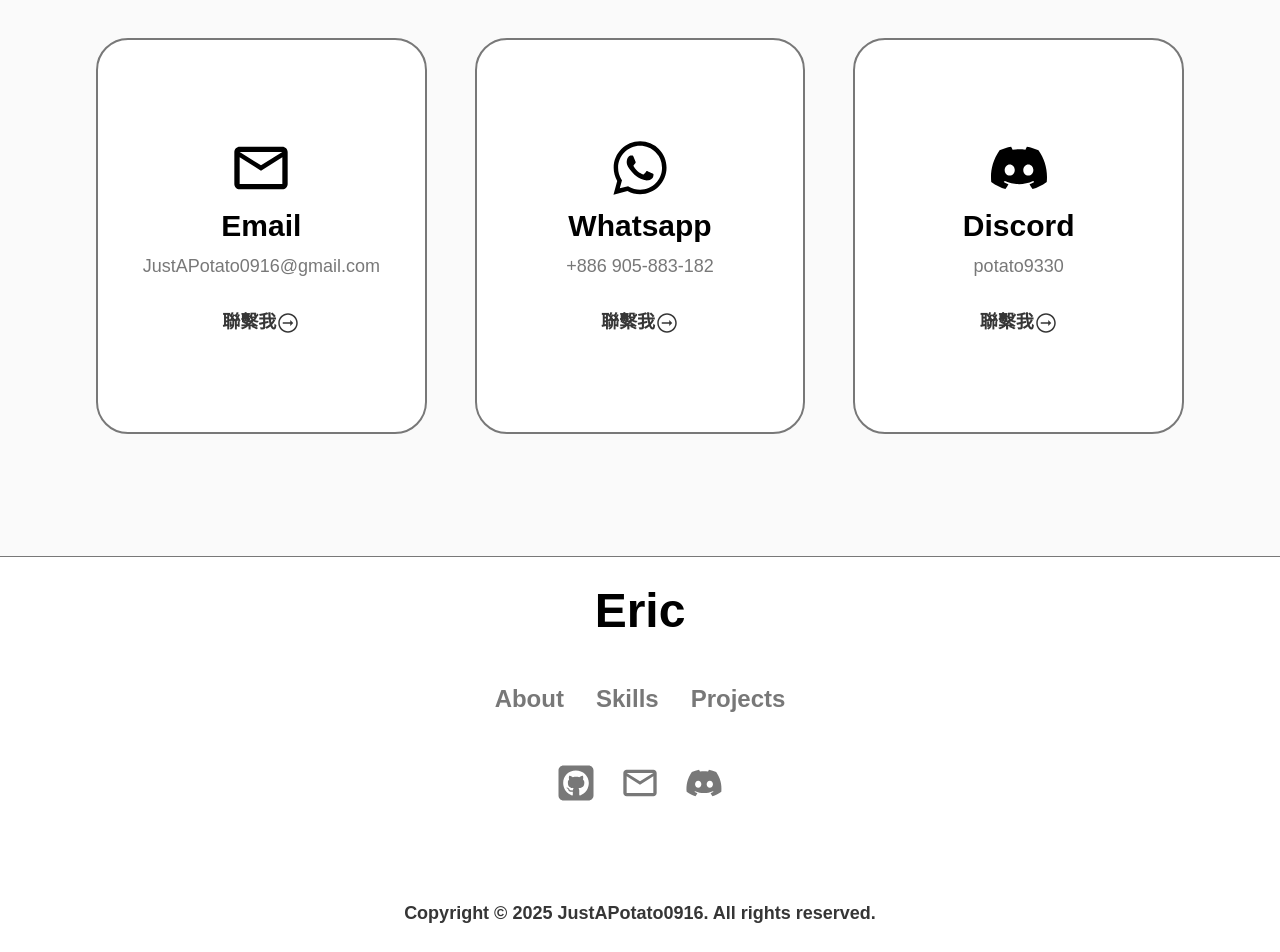
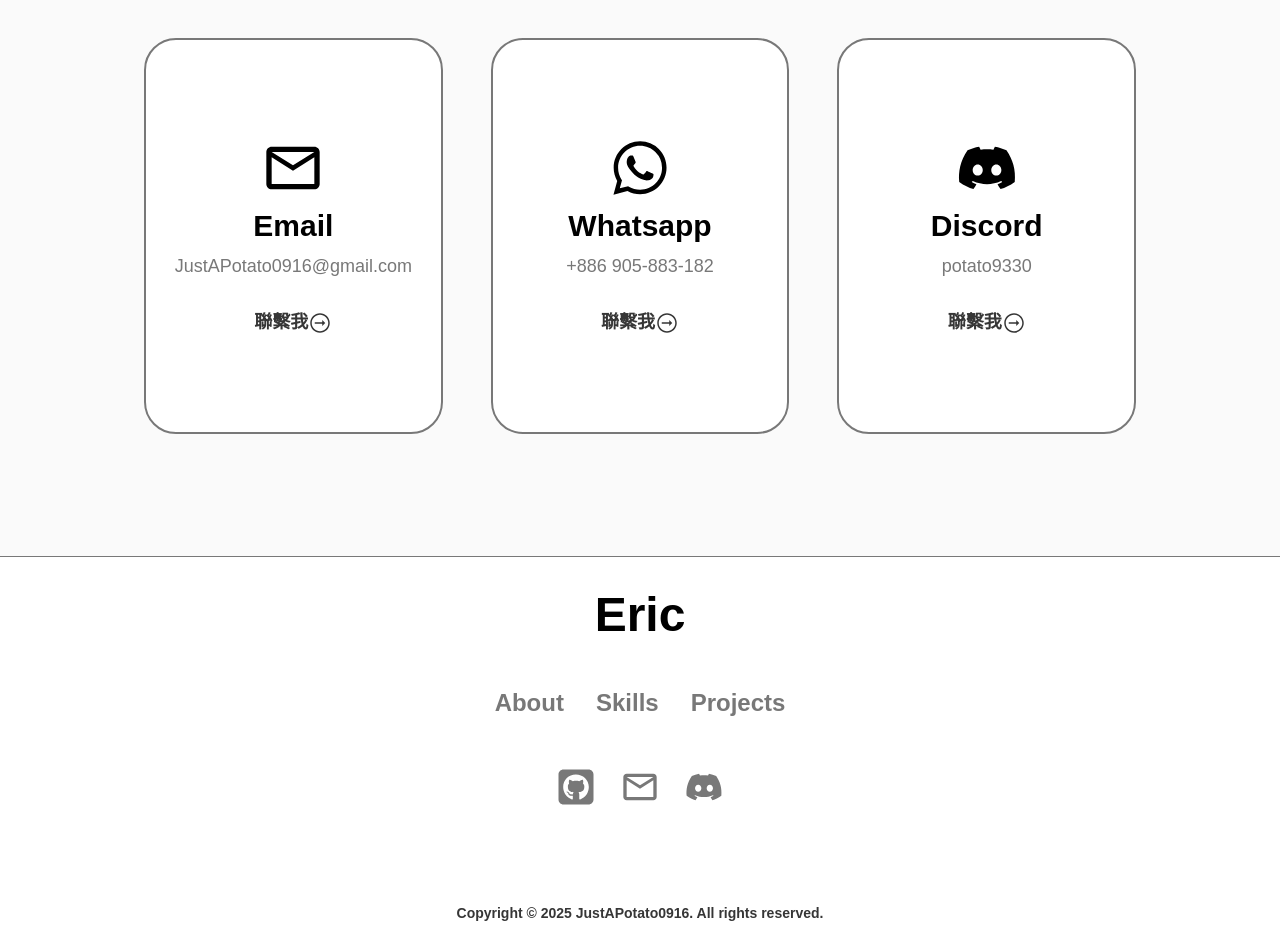
Before and after one commit to JustAPotato0916/portfolio, a React (Vite) app: page / in a window 1280 px wide. Shown: the part 3440-4392 px from the top of the page. Built offline with nearby package versions, Linux system fonts and the light colour scheme; a web font is replaced by a local one.

Commit message:
fix: fix layout issue between contact section and footer

```diff
--- a/src/components/Contact.jsx
+++ b/src/components/Contact.jsx
@@ -26,9 +26,12 @@ const cardInformation = [
 
 const Card = ({ icon, title, description, href }) => {
   return (
-    <div className="border-sub flex h-fit w-full flex-none flex-col items-center justify-center gap-2 rounded-4xl border-2 bg-white py-4 md:basis-1/3 md:py-12 xl:py-24">
-      {icon}
-      <p className="text-xl font-bold md:text-3xl">{title}</p>
+    <div className="border-sub flex w-full flex-col items-center justify-center gap-2 rounded-4xl border-2 bg-white p-4 md:basis-1/3 md:py-12 xl:py-24">
+      <div className="flex flex-row items-center justify-center gap-2 md:flex-col">
+        {icon}
+        <p className="text-xl font-bold md:text-3xl">{title}</p>
+      </div>
+
       <p className="text-sub text-lg text-nowrap">{description}</p>
 
       {href && (
@@ -51,8 +54,9 @@ const Contact = () => {
   return (
     <section id="contact" className="section">
       <SectionTitle title="聯繫資訊" subtitle="如何聯繫我" />
-      <div className="flex size-full flex-col items-center justify-center">
-        <div className="flex size-full flex-col items-center justify-center gap-6 px-12 md:flex-row md:gap-12 md:px-24 xl:px-36 2xl:gap-24">
+
+      <div className="flex size-full items-center justify-center">
+        <div className="flex size-full flex-col items-center justify-center gap-6 px-6 md:flex-row md:gap-12 md:px-24 xl:px-36 2xl:gap-24">
           {cardInformation.map(({ icon, title, description, href }) => (
             <Card
               key={title}
--- a/src/components/Footer.jsx
+++ b/src/components/Footer.jsx
@@ -46,7 +46,7 @@ const Footer = () => {
             </a>
           </div>
 
-          <p className="text-dark mt-12 text-sm font-bold md:text-lg">
+          <p className="text-dark mt-12 text-xs font-bold md:text-sm">
             Copyright © 2025 JustAPotato0916. All rights reserved.
           </p>
         </div>
```
